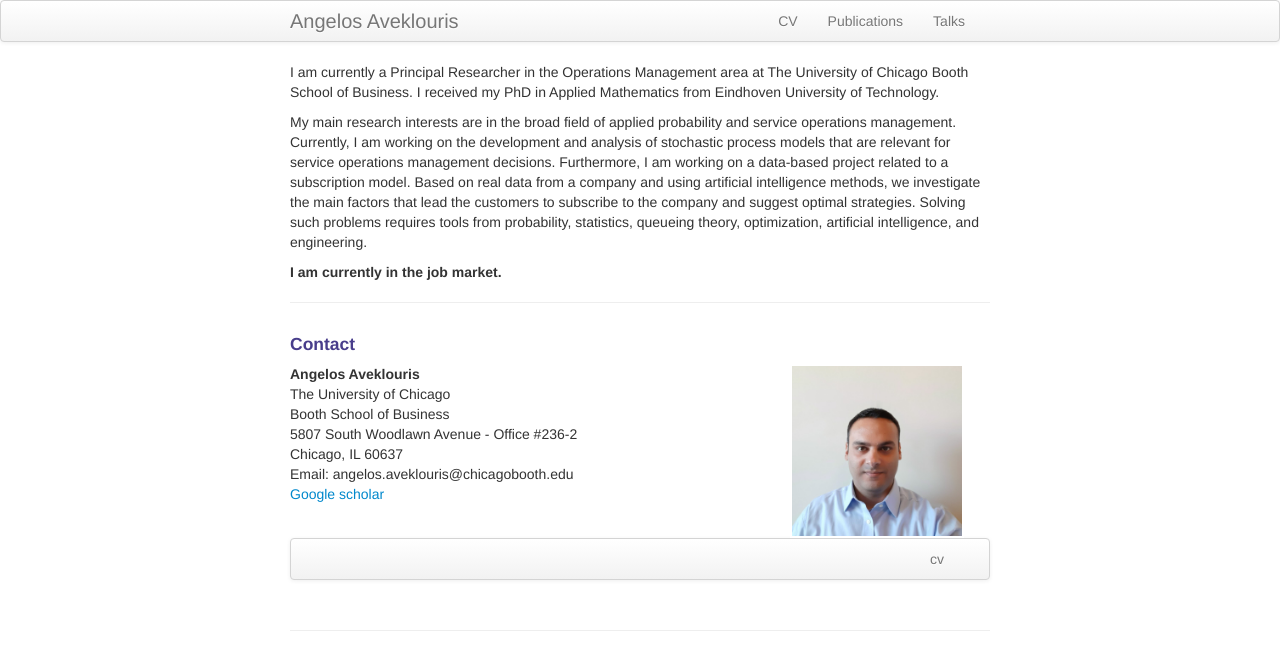
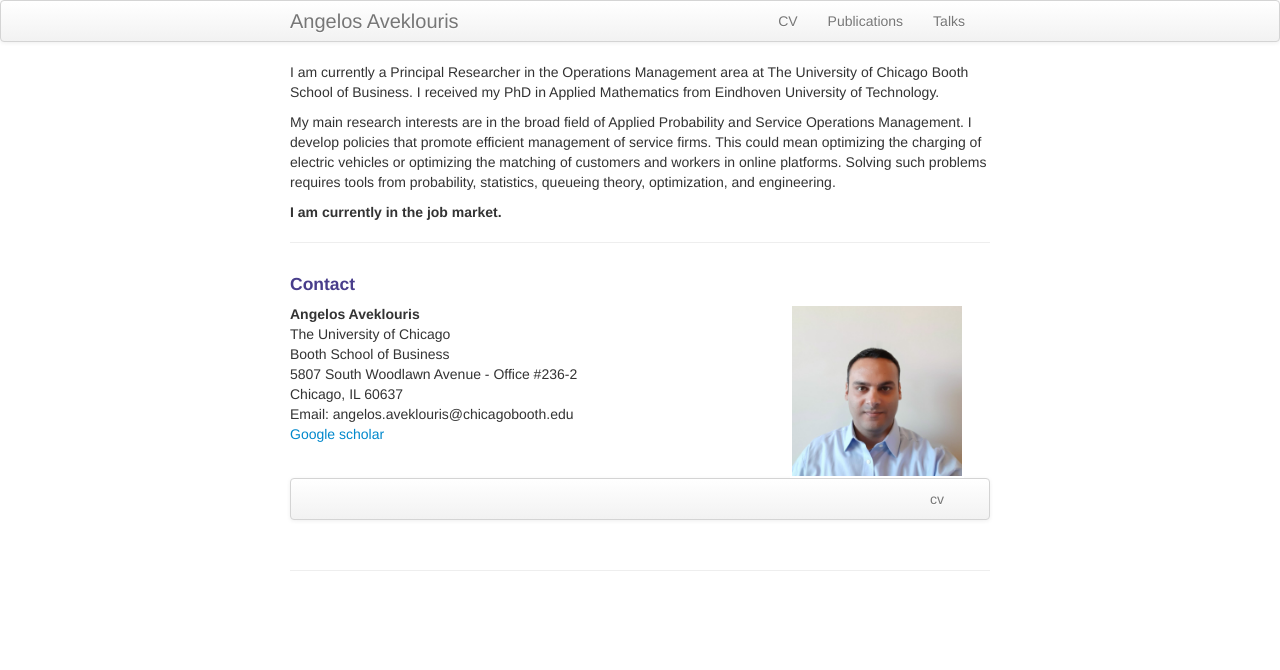
Before and after one commit to Angelos90/Angelos90.github.io, a Jekyll site: the page built from index.md, in a window 1280 px wide. Shown: the top 670 px of the page. Built offline with Jekyll 4.4.1, drawn with Linux system fonts in a browser that asks for light colours.

Commit message:
Update index.md

```diff
--- a/index.md
+++ b/index.md
@@ -6,9 +6,10 @@ keywords: Angelos, Aveklouris, mathematics, pilot, airplanes
 ---
 I am currently a Principal Researcher in the Operations Management area at The University of Chicago Booth School of Business. I received my PhD in Applied Mathematics from Eindhoven University of Technology.
 
-My main research interests are in the broad field of applied probability and service operations management. Currently, I am working on the development and analysis of stochastic process models that are relevant for service operations management decisions. Furthermore, I am working on a data-based project related to a subscription model. Based on real data from a company and using artificial intelligence methods, we investigate the main factors that lead the customers to subscribe to the company and suggest optimal strategies. Solving such problems requires tools from probability, statistics, queueing theory, optimization, artificial intelligence, and engineering.
+My main research interests are in the broad field of Applied Probability and Service Operations Management. I develop policies that promote efficient management of service firms. This could mean optimizing the charging of electric vehicles or optimizing the matching of customers and workers in online platforms. Solving such
+problems requires tools from probability, statistics, queueing theory, optimization, and engineering.
 
- <b>I am currently in the job market.</b>
+<b>I am currently in the job market.</b>
 
 
 ---
```
